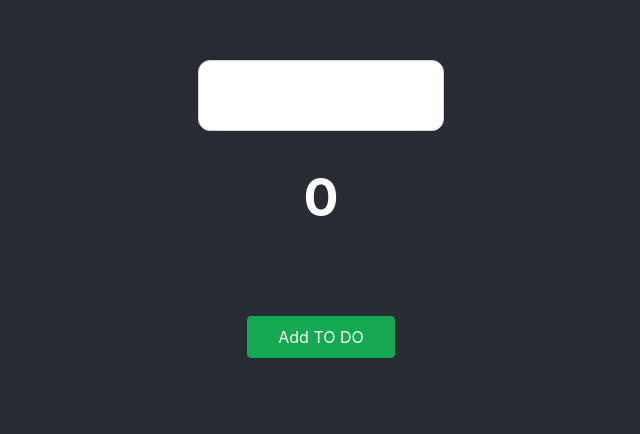
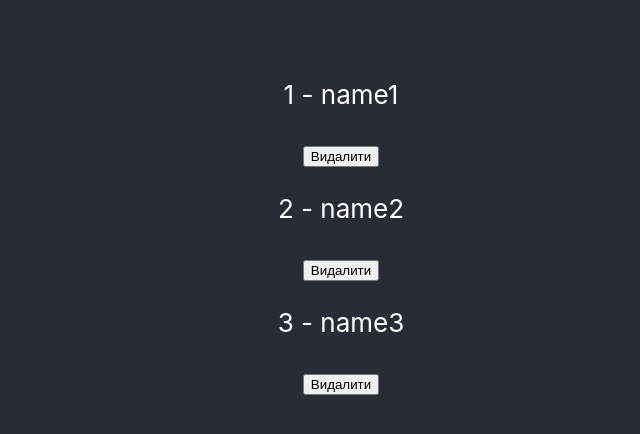
Before and after one commit to AvriChu/react, a React (Create React App) app in the folder lessons/: page / in a window 1280 px wide. Shown: the part 176-610 px from the top of the page, without its empty margins (319-959 px from the left). Built offline with nearby package versions, Linux system fonts and the light colour scheme.

Commit message:
Made dz3

```diff
--- a/lessons/src/App.js
+++ b/lessons/src/App.js
@@ -3,10 +3,10 @@ import './App.css';
 import Fun2 from './components/dz1_class';
 import Fun1 from './components/dz1_function';
 import ItemsFunct from './components/dz2_items';
+import MasuvList from './components/dz3_list';
 
 function App() {
   // ДЗ 1
-
   // const [value, SetValue] = useState(true);
   // const changeValue = () => {
   //   SetValue(false);
@@ -23,35 +23,72 @@ function App() {
   //     </header>
   //   </div>
   // );
+  //ДЗ 2
+  // const [input, setInput] = useState('');
+  // const [item, setItem] = useState([]);
+  // const clickHandler = input => {
+  //   if (!input || input.trim().length === 0) {
+  //     return;
+  //   }
+  //   const updateElement = [...item, input];
+  //   setItem(updateElement);
+  //   setInput('');
+  // };
+  // const changeHandler = e => {
+  //   const value = e.target.value;
+  //   setInput(value);
+  // };
+  // const onKeyFunk = e => {
+  //   if (e.key === 'Enter') {
+  //     const updateElement = [...item, input];
+  //     setItem(updateElement);
+  //     setInput('');
+  //   }
+  // };
+  // return (
+  //   <div className='App'>
+  //     <header className='App-header'>
+  //       <input
+  //         onKeyDown={onKeyFunk}
+  //         className='input'
+  //         onChange={changeHandler}
+  //         value={input}
+  //       />
+  //       <h1>{item.length}</h1>
+  //       <ul>
+  //         {item.map((element, index) => (
+  //           <ItemsFunct key={index} element={element} index={index} />
+  //         ))}
+  //       </ul>
+  //       <button className='button-37' onClick={() => clickHandler(input)}>
+  //         Add TO DO
+  //       </button>
+  //     </header>
+  //   </div>
+  // );
+  // ДЗ 3
+  const [list, setList] = useState([
+    { id: 1, name: 'name1' },
+    { id: 2, name: 'name2' },
+    { id: 3, name: 'name3' },
+  ]);
+  const deleteObj = id => {
+    setList(prev => prev.filter(item => item.id !== id));
+  };
 
-  // ДЗ 2
-  const [input, setInput] = useState('');
-  const [item, setItem] = useState([]);
-  const clickHandler = input => {
-    if (!input || input.trim().length === 0) {
-      return;
-    }
-    const updateElement = [...item, input];
-    setItem(updateElement);
-    setInput('');
-  };
-  const changeHandler = e => {
-    const value = e.target.value;
-    setInput(value);
-  };
   return (
     <div className='App'>
       <header className='App-header'>
-        <input className='input' onChange={changeHandler} value={input} />
-        <h1>{item.length}</h1>
         <ul>
-          {item.map((element, index) => (
-            <ItemsFunct element={element} index={index} />
+          {list.map(item => (
+            <MasuvList
+              key={item.id}
+              id={item.id}
+              name={item.name}
+              deleteObj={deleteObj}
+            />
           ))}
         </ul>
-        <button className='button-37' onClick={() => clickHandler(input)}>
-          Add TO DO
-        </button>
       </header>
     </div>
   );
--- a/lessons/src/components/dz2_items.js
+++ b/lessons/src/components/dz2_items.js
@@ -1,8 +1,7 @@
 const ItemsFunct = props => {
   return (
     <li key={`${props.element}${props.index}`}>
-      {props.element}
-      {props.index}
+      {props.index}-{props.element}
     </li>
   );
 };
--- /dev/null
+++ b/lessons/src/components/dz3_list.js
@@ -0,0 +1,13 @@
+const MasuvList = props => {
+  return (
+    <div>
+      <p>
+        {props.id} - {props.name}
+      </p>
+      <button onClick={() => props.deleteObj(props.id)} type='button'>
+        Видалити
+      </button>
+    </div>
+  );
+};
+export default MasuvList;
```
